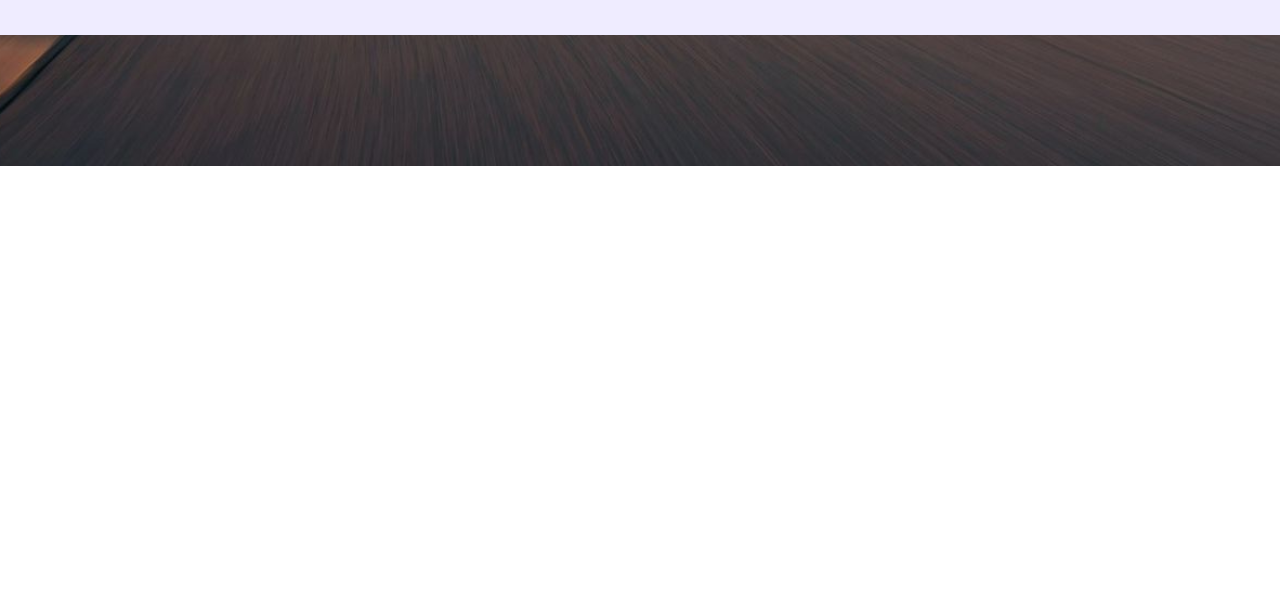
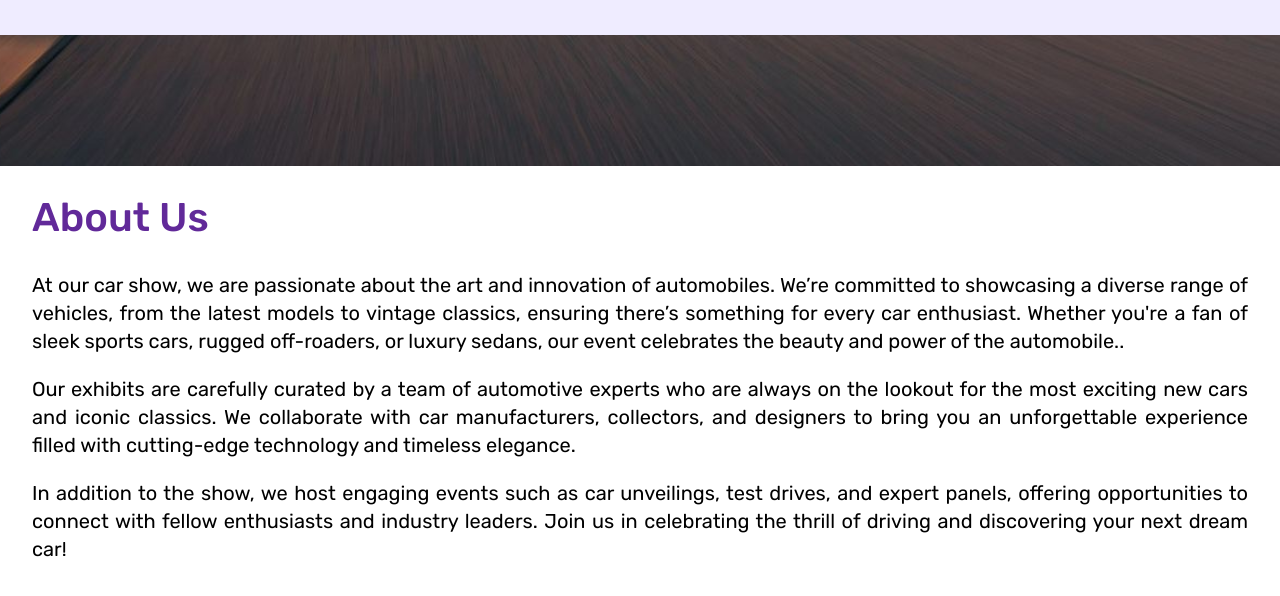
Before and after one commit to Yossi-xD/web-cloud-engineering, a plain HTML site: page Homework1/index.html in a window 1280 px wide. Shown: the part 765-1361 px from the top of the page. Before the commit the page ends 1218 px from the top, so only its background shows below. Drawn offline with nearby package versions, Linux system fonts and the light colour scheme.

Commit message:
Add About (closes #2)

```diff
--- a/Homework1/index.html
+++ b/Homework1/index.html
@@ -29,6 +29,13 @@
                 <p>Step into a world of automotive excellence with our handpicked selection of car models, accessories, and events. Whether you're a collector, enthusiast, or simply love the thrill of high performance vehicles, we have something for everyone. Start your engine and explore the road ahead!
 
                 </p>
+            </section>
+
+            <section class="about">
+                <h2>About Us</h2>
+                <p>At our car show, we are passionate about the art and innovation of automobiles. We’re committed to showcasing a diverse range of vehicles, from the latest models to vintage classics, ensuring there’s something for every car enthusiast. Whether you're a fan of sleek sports cars, rugged off-roaders, or luxury sedans, our event celebrates the beauty and power of the automobile..</p>
+                <p>Our exhibits are carefully curated by a team of automotive experts who are always on the lookout for the most exciting new cars and iconic classics. We collaborate with car manufacturers, collectors, and designers to bring you an unforgettable experience filled with cutting-edge technology and timeless elegance.</p>
+                <p>In addition to the show, we host engaging events such as car unveilings, test drives, and expert panels, offering opportunities to connect with fellow enthusiasts and industry leaders. Join us in celebrating the thrill of driving and discovering your next dream car!</p>
             </section>
 
         </main>
--- a/Homework1/style.css
+++ b/Homework1/style.css
@@ -144,3 +144,27 @@ footer {
     line-height: normal;
     max-width: 500px;
 }
+
+/* About section styling */
+.about {
+    padding: 32px 32px 0px 32px;
+  }
+  .about h2 {
+    margin-top: 0;
+    color: #612999;
+    font-family: Rubik;
+    font-size: 40px;
+    font-style: normal;
+    font-weight: 500;
+    line-height: 40px;
+  }
+  .about p{
+    color: #000;
+    text-align: justify;
+    font-family: Rubik;
+    font-size: 20px;
+    font-style: normal;
+    font-weight: 400;
+    line-height: 140.625%;
+
+  }
```
